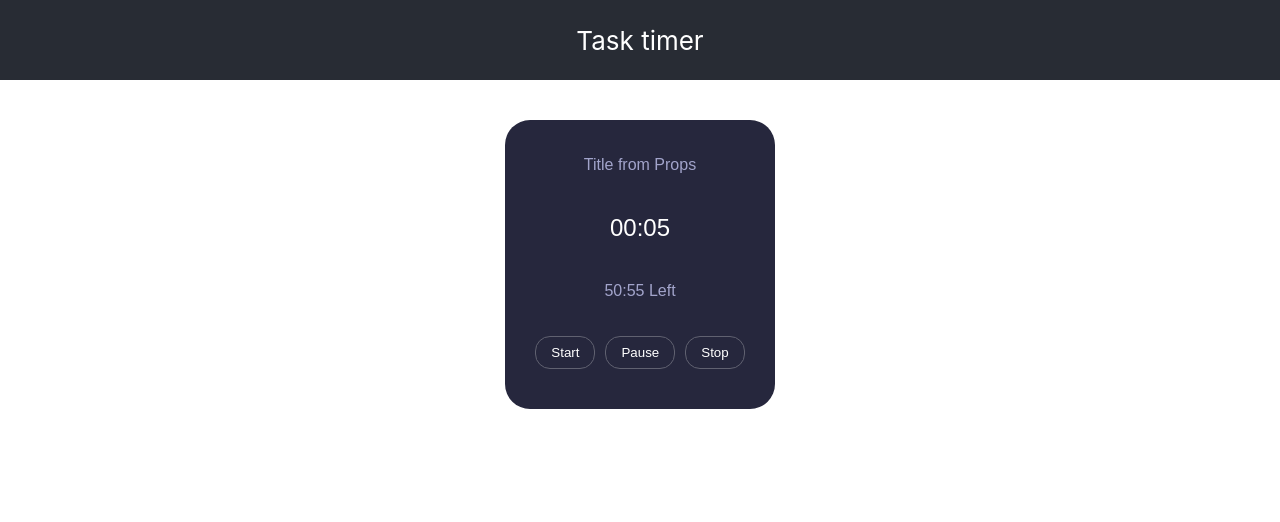
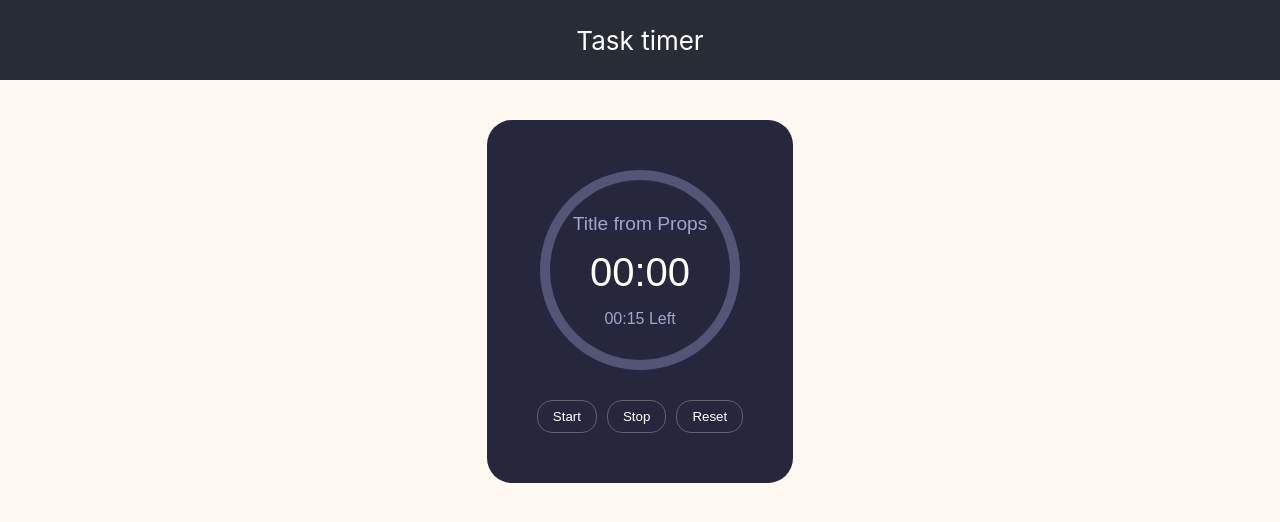
Before and after one commit to Eduard975/timer-component, a React (Create React App) app: page / in a window 1280 px wide. Shown: the top 522 px of the page. Built offline with nearby package versions, Linux system fonts and the light colour scheme.

Commit message:
add hook to component

```diff
--- a/src/App.tsx
+++ b/src/App.tsx
@@ -10,9 +10,11 @@ function App() {
       <div className='App-header'>Task timer</div>
       <div className="App">
         <TimerErrorBoundary>
-          <Timer title="Title from Props" endTime={3000}></Timer>
+          <Timer title="Title from Props" endTime={15} ></Timer>
         </TimerErrorBoundary>
       </div>
+
+
     </div>
   );
 }
--- a/src/components/timer.tsx
+++ b/src/components/timer.tsx
@@ -1,21 +1,13 @@
 import { EndTimeOutOfBoundsError } from "./customError";
 import "../css/component.css"
 import { useEffect, useState } from "react";
-import { time } from "console";
+import { useTimer } from "../hooks/timer";
 
 export type MyTimerProps = { title: string; endTime: number; elapsedTime?: number };
 
-function calcTimeFromMS(time: number) {
-    time = (time / 1000);
-    const minutes = ((time % 3600) / 60);
-    const seconds = (time % 60);
 
 
-    return `${minutes > 9 ? minutes.toFixed(0) : `0${minutes.toFixed(0)}`}`
-        + `:${seconds > 9 ? seconds.toFixed(0) : `0${seconds.toFixed(0)}`}`;
-}
-
-export const Timer = ({ title, endTime }: MyTimerProps) => {
+export const Timer = ({ title, endTime, elapsedTime }: MyTimerProps) => {
     if (endTime < 0) {
         throw new EndTimeOutOfBoundsError("EndTime can't be negative");
     }
@@ -24,51 +16,28 @@ export const Timer = ({ title, endTime }: MyTimerProps) => {
         throw new EndTimeOutOfBoundsError("EndTime can't exceed 3599 seconds");
     }
 
-    const [timerStarted, setTImerStarted] = useState(true)
-    const [startTime, setStartTime] = useState(Date.now())
-    const [currentTime, setCurrentTime] = useState(Date.now())
-    const endTimeMs = endTime * 1000 + startTime;
-
-    useEffect(() => {
-        if (!timerStarted) {
-            return;
-        }
-
-        const iId = setInterval(() => {
-            setCurrentTime(Date.now())
-        }, 1000);
-
-        return () => clearInterval(iId)
-    }, [timerStarted])
-
-    useEffect(() => {
-        if (currentTime >= endTimeMs) {
-            setTImerStarted(false)
-        }
-
-    }, [currentTime, endTimeMs])
-
+    const { elapsedTimeFormatted, timeLeftFormatted, percent, start, stop, reset } = useTimer(endTime, elapsedTime);
+    console.log(percent)
     return (
         <div className="container">
-            <p className="timer-top-buttom ">
-                {title}
-            </p>
-            <p className="timer">
-                {
-                    calcTimeFromMS((currentTime - startTime))
-                    //(endTime - (endTimeMs - currentTime) / 1000).toFixed(0)
-                }
-            </p>
-            <p className="timer-top-buttom">
-                {calcTimeFromMS((endTimeMs - currentTime))} Left
-            </p>
+            <div
+                className="progress"
+                style={{
+                    background: `conic-gradient(#67cb88 ${percent}%, #545576 0)`,
+                }}
+            >
+                <div className="circle-content">
+                    <p className="timer-top">{title}</p>
+                    <p className="timer">{elapsedTimeFormatted}</p>
+                    <p className="timer-bottom">{timeLeftFormatted} Left</p>
+                </div>
+            </div>
 
             <div className="buttons-row">
-                <button className="timer-button">Start</button>
-                <button className="timer-button">Pause</button>
-                <button className="timer-button">Stop</button>
+                <button className="timer-button" onClick={start}>Start</button>
+                <button className="timer-button" onClick={stop}>Stop</button>
+                <button className="timer-button" onClick={reset}>Reset</button>
             </div>
-
         </div>
     );
 };
--- a/src/css/component.css
+++ b/src/css/component.css
@@ -6,34 +6,75 @@
     border-radius: 25px;
     font-family: sans-serif;
     width: fit-content;
-    padding: 20px;
+    padding: 50px;
+}
+
+.progress {
+    width: 200px;
+    aspect-ratio: 1;
+    border-radius: 50%;
+    display: flex;
+    align-items: center;
+    justify-content: center;
+    position: relative;
+    background-color: #26273d;
+}
+
+.progress:after {
+    width: calc(200px * .9);
+    aspect-ratio: 1;
+    content: "";
+    position: absolute;
+    background-color: #26273d;
+    border-radius: 50%;
+    z-index: 1;
+}
+
+.circle-content {
+    position: relative;
+    z-index: 2;
+    display: flex;
+    flex-direction: column;
+    align-items: center;
+    justify-content: center;
+    text-align: center;
+}
+
+.timer-top {
+    color: #a2a4cb;
+    font-size: 1.2rem;
+    margin: 5px 0;
+}
+
+.timer-bottom {
+    color: #a2a4cb;
+    font-size: 1rem;
+    margin: 5px 0;
+}
+
+.timer {
+    color: #ffffff;
+    font-size: 2.5rem;
+    margin: 10px 0;
 }
 
 .buttons-row {
     display: flex;
-    flex-direction: row;
-    align-items: center;
     justify-content: space-evenly;
-    width: 100%;
-    padding: 20px;
+    gap: 10px;
+    margin-top: 30px;
 }
 
 .timer-button {
     color: #ffffff;
-    text-align: center;
-    display: inline-block;
     background-color: #26273d;
     border: 1px solid #606170;
     border-radius: 15px;
     padding: 8px 15px;
+    cursor: pointer;
 }
 
-.timer-top-buttom {
-    color: #a2a4cb;
-    font-size: medium;
+.timer-button:active {
+    transform: scale(0.98);
+    background-color: #353756;
 }
-
-.timer {
-    color: #ffffff;
-    font-size: x-large;
-}
--- /dev/null
+++ b/src/hooks/timer.tsx
@@ -0,0 +1,73 @@
+import { useCallback, useEffect, useState } from "react";
+
+function formatTime(timeFormat: "mm:ss", timeMs: number) {
+    if (timeFormat !== "mm:ss") {
+        throw new Error("Wrong time format")
+    }
+
+    if (timeMs < 0) {
+        return "00:00"
+    }
+    const timeInSeconds = Math.round(timeMs / 1000);
+    const minutes = Math.round((timeInSeconds % 3600) / 60);
+    const seconds = Math.round(timeInSeconds % 60);
+
+    return `${minutes < 10 ? `0${minutes}` : minutes}`
+        + `:${seconds < 10 ? `0${seconds}` : seconds}`;
+}
+
+export function useTimer(endTime: number, elapsedTime?: number) {
+    const [timerStarted, setTimerStarted] = useState(false)
+    const [startTime, setStartTime] = useState(Date.now())
+
+    const [endTimeMs, setEndTime] = useState(endTime * 1000 + startTime)
+    const [elapsedTimeMs, setElapsedTimeMs] = useState(
+        (elapsedTime ?? 0) * 1000
+    );
+
+    useEffect(() => {
+        if (!timerStarted) {
+            return;
+        }
+
+        const iId = setInterval(() => {
+            setElapsedTimeMs((val) => val + 1000)
+        }, 1000);
+
+        return () => clearInterval(iId)
+    }, [timerStarted, elapsedTimeMs])
+
+    useEffect(() => {
+        if (elapsedTimeMs + startTime >= endTimeMs) {
+            setTimerStarted(false);
+        }
+    }, [elapsedTimeMs, endTimeMs, startTime]);
+
+
+    const start = useCallback(() => {
+        setStartTime(Date.now())
+        setEndTime(endTime * 1000 + Date.now())
+        setTimerStarted(true)
+    }, [endTime])
+
+    const stop = useCallback(() => {
+        setTimerStarted(false)
+    }, [])
+
+    const reset = useCallback(() => {
+        setEndTime(endTime * 1000 + Date.now())
+        setStartTime(Date.now())
+        setElapsedTimeMs((elapsedTime ?? 0) * 1000)
+        setTimerStarted(true)
+    }, [endTime])
+
+    const timeLeftMs = endTimeMs - elapsedTimeMs - startTime;
+
+    const elapsedTimeFormatted = formatTime("mm:ss", elapsedTimeMs)
+    const timeLeftFormatted = formatTime("mm:ss", timeLeftMs)
+
+    // de returnat const Timer%
+    const percent = (elapsedTimeMs / (endTime * 1000)) * 100;
+
+    return { elapsedTimeFormatted, timeLeftFormatted, elapsedTimeMs, timeLeftMs, percent, start, stop, reset }
+}
--- a/src/index.css
+++ b/src/index.css
@@ -5,6 +5,7 @@ body {
     sans-serif;
   -webkit-font-smoothing: antialiased;
   -moz-osx-font-smoothing: grayscale;
+  background-color: #fdf8f0;
 }
 
 code {
```
Also changed, not shown: package.json (+0 -7 lines), 2 other files (tests, documents, lock files or other folders).
